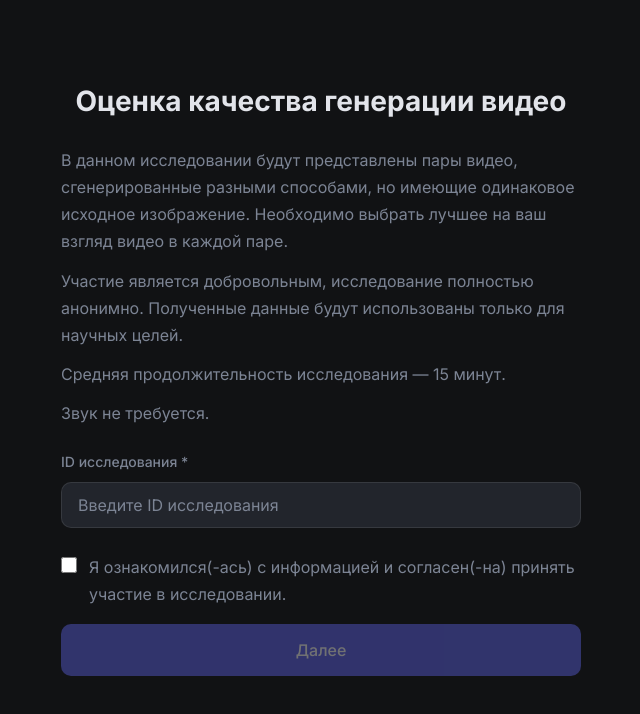
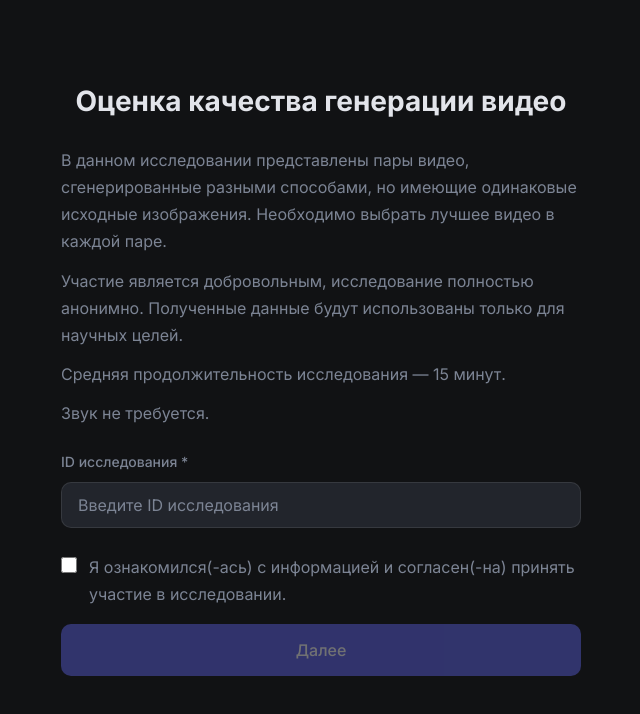
Before and after one commit to 6ermvH/comp-video-service, a React (Vite) app in the folder frontend/: page / in a window 1280 px wide. Shown: the top 714 px of the page, without its empty margins (319-959 px from the left). Built offline with nearby package versions, Linux system fonts and the light colour scheme; no server answers.

Commit message:
little fix on the welcome page

```diff
--- a/frontend/src/pages/WelcomePage.jsx
+++ b/frontend/src/pages/WelcomePage.jsx
@@ -49,9 +49,9 @@ export default function WelcomePage() {
             maxWidth: introWidth,
             margin: '0 auto',
           }}>
-            В данном исследовании будут представлены пары видео, сгенерированные
-            разными способами, но имеющие одинаковое исходное изображение.
-            Необходимо выбрать лучшее на ваш взгляд видео в каждой паре.
+            В данном исследовании представлены пары видео, сгенерированные
+            разными способами, но имеющие одинаковые исходные изображения.
+            Необходимо выбрать лучшее видео в каждой паре.
           </p>
           <p style={{
             color: 'var(--color-text-muted)',
```
